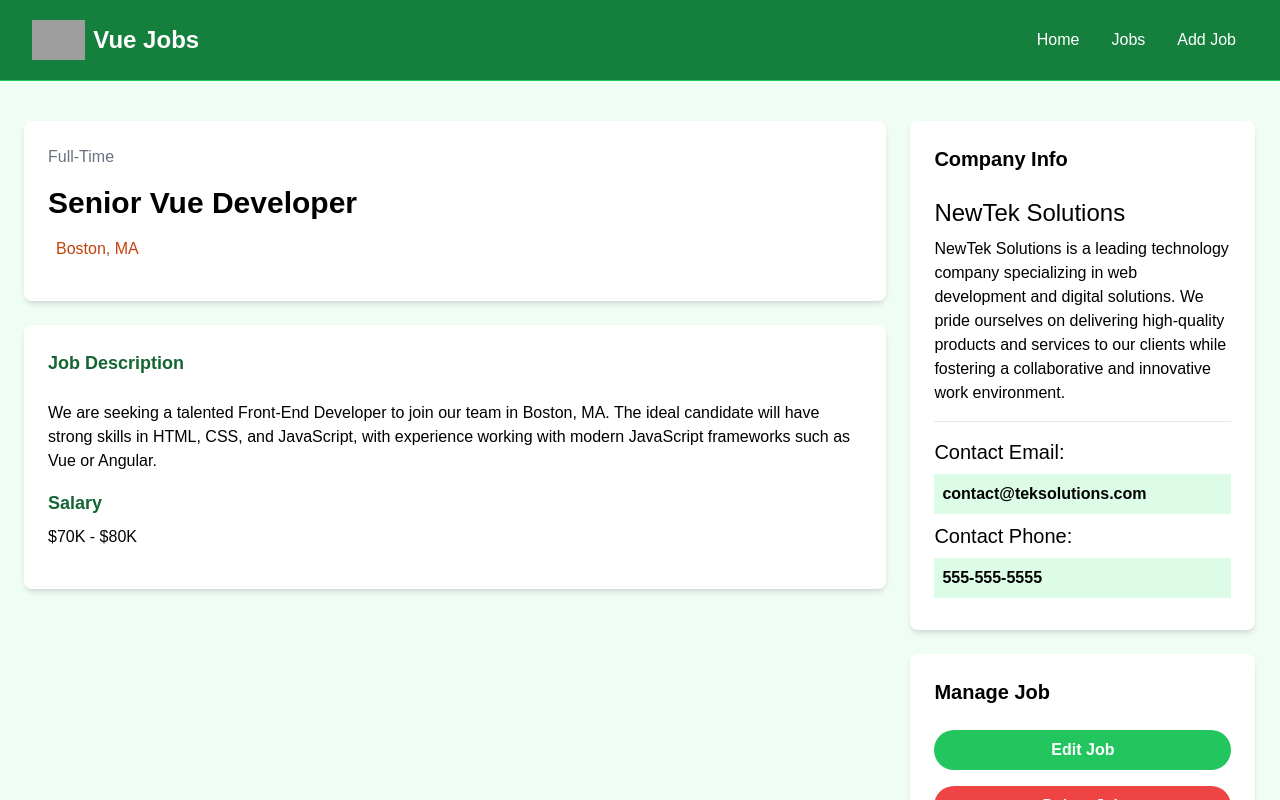
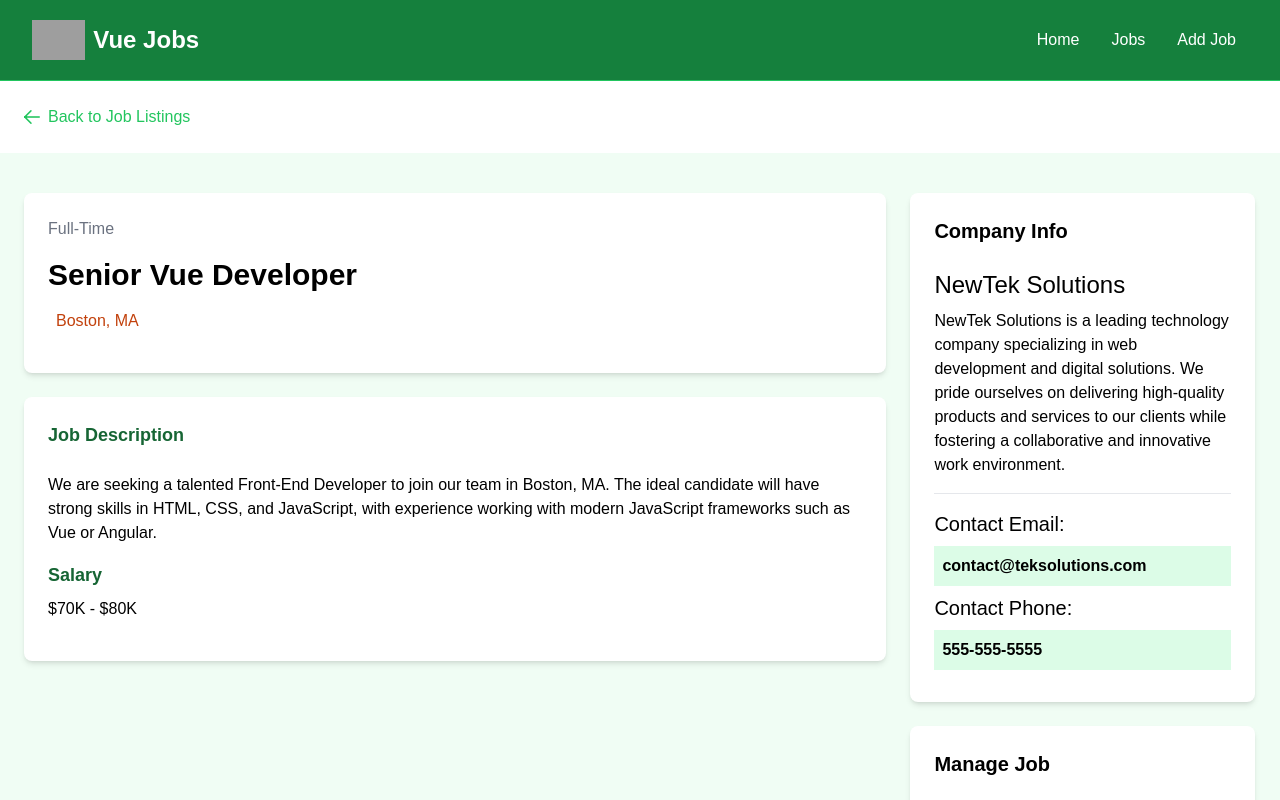
Before and after one commit to McCambley/vue-crash-course, a Vue app: page /jobs/1 in a window 1280 px wide. Shown: the top 800 px of the page. Built offline with nearby package versions, Linux system fonts and the light colour scheme; data requests are answered from the project's data file; grey boxes are pictures that could not be loaded.

Commit message:
feat: add BackButton component to JobView for navigation

```diff
--- /dev/null
+++ b/src/components/BackButton.vue
@@ -0,0 +1,13 @@
+<script setup>
+import { RouterLink } from 'vue-router'
+</script>
+
+<template>
+  <section>
+    <div class="container m-auto py-6 px-6">
+      <RouterLink to="/jobs" class="text-green-500 hover:text-green-600 flex items-center">
+        <i class="pi pi-arrow-left mr-2"></i> Back to Job Listings
+      </RouterLink>
+    </div>
+  </section>
+</template>
--- a/src/views/JobView.vue
+++ b/src/views/JobView.vue
@@ -2,6 +2,7 @@
 import { reactive, onMounted } from 'vue'
 import PulseLoader from 'vue-spinner/src/PulseLoader.vue'
 import { useRoute, RouterLink } from 'vue-router'
+import BackButton from '@/components/BackButton.vue'
 
 const route = useRoute()
 
@@ -29,6 +30,7 @@
 </script>
 
 <template>
+  <BackButton />
   <section v-if="!state.isLoading" class="bg-green-50">
     <div class="container m-auto py-10 px-6">
       <div class="grid grid-cols-1 md:grid-cols-70/30 w-full gap-6">
```
